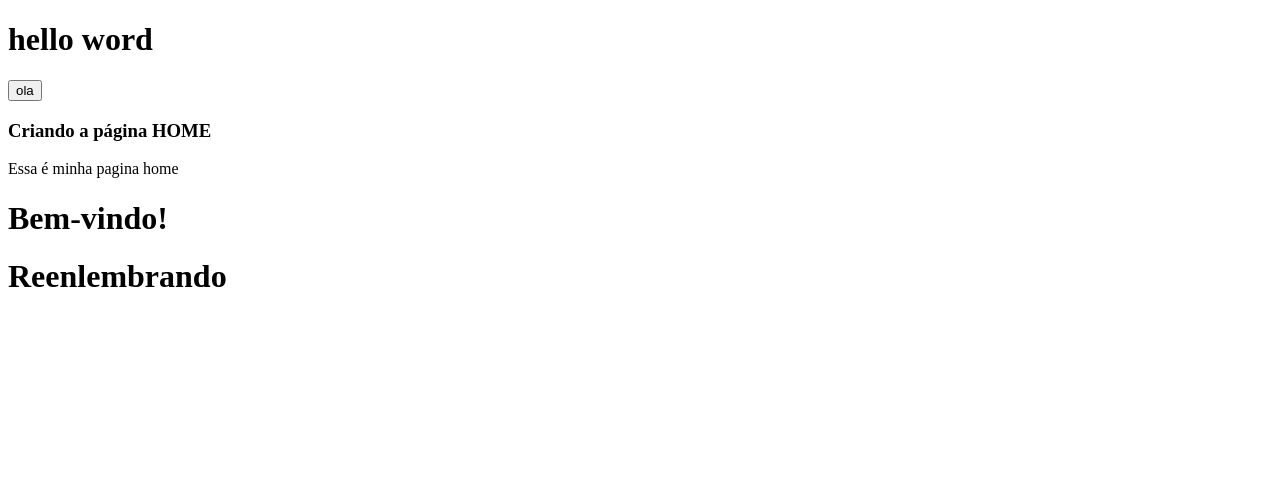
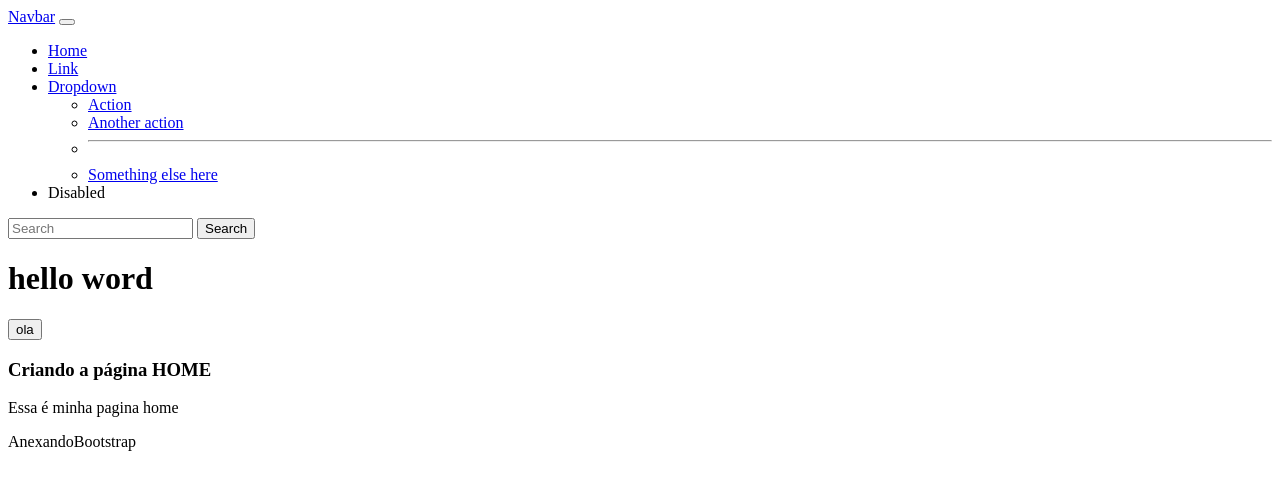
Before and after one commit to Dilson7/CursoGit, a plain HTML site: page index.html in a window 1280 px wide. Drawn offline with nearby package versions, Linux system fonts and the light colour scheme.

Commit message:
Adicionado menu

```diff
--- a/index.html
+++ b/index.html
@@ -3,15 +3,52 @@
 <head>
     <meta charset="UTF-8">
     <meta name="viewport" content="width=device-width, initial-scale=1.0">
+    <script src="https://cdn.jsdelivr.net/npm/@popperjs/core@2.11.8/dist/umd/popper.min.js" integrity="sha384-I7E8VVD/ismYTF4hNIPjVp/Zjvgyol6VFvRkX/vR+Vc4jQkC+hVqc2pM8ODewa9r" crossorigin="anonymous"></script>
+<script src="https://cdn.jsdelivr.net/npm/bootstrap@5.3.3/dist/js/bootstrap.min.js" integrity="sha384-0pUGZvbkm6XF6gxjEnlmuGrJXVbNuzT9qBBavbLwCsOGabYfZo0T0to5eqruptLy" crossorigin="anonymous"></script>
     <title>Document</title>
 </head>
 <body>
+    <nav class="navbar navbar-expand-lg bg-body-tertiary">
+        <div class="container-fluid">
+          <a class="navbar-brand" href="#">Navbar</a>
+          <button class="navbar-toggler" type="button" data-bs-toggle="collapse" data-bs-target="#navbarSupportedContent" aria-controls="navbarSupportedContent" aria-expanded="false" aria-label="Toggle navigation">
+            <span class="navbar-toggler-icon"></span>
+          </button>
+          <div class="collapse navbar-collapse" id="navbarSupportedContent">
+            <ul class="navbar-nav me-auto mb-2 mb-lg-0">
+              <li class="nav-item">
+                <a class="nav-link active" aria-current="page" href="#">Home</a>
+              </li>
+              <li class="nav-item">
+                <a class="nav-link" href="#">Link</a>
+              </li>
+              <li class="nav-item dropdown">
+                <a class="nav-link dropdown-toggle" href="#" role="button" data-bs-toggle="dropdown" aria-expanded="false">
+                  Dropdown
+                </a>
+                <ul class="dropdown-menu">
+                  <li><a class="dropdown-item" href="#">Action</a></li>
+                  <li><a class="dropdown-item" href="#">Another action</a></li>
+                  <li><hr class="dropdown-divider"></li>
+                  <li><a class="dropdown-item" href="#">Something else here</a></li>
+                </ul>
+              </li>
+              <li class="nav-item">
+                <a class="nav-link disabled" aria-disabled="true">Disabled</a>
+              </li>
+            </ul>
+            <form class="d-flex" role="search">
+              <input class="form-control me-2" type="search" placeholder="Search" aria-label="Search">
+              <button class="btn btn-outline-success" type="submit">Search</button>
+            </form>
+          </div>
+        </div>
+      </nav>
     <h1>hello word</h1>
     <button>ola</button>
 
     <h3>Criando a página HOME</h3>
     <p>Essa é minha pagina home</p>
-    <h1>Bem-vindo!</h1>
-    <h1>Reenlembrando</h1>
+    <p>AnexandoBootstrap</p>
 </body>
 </html>
```
